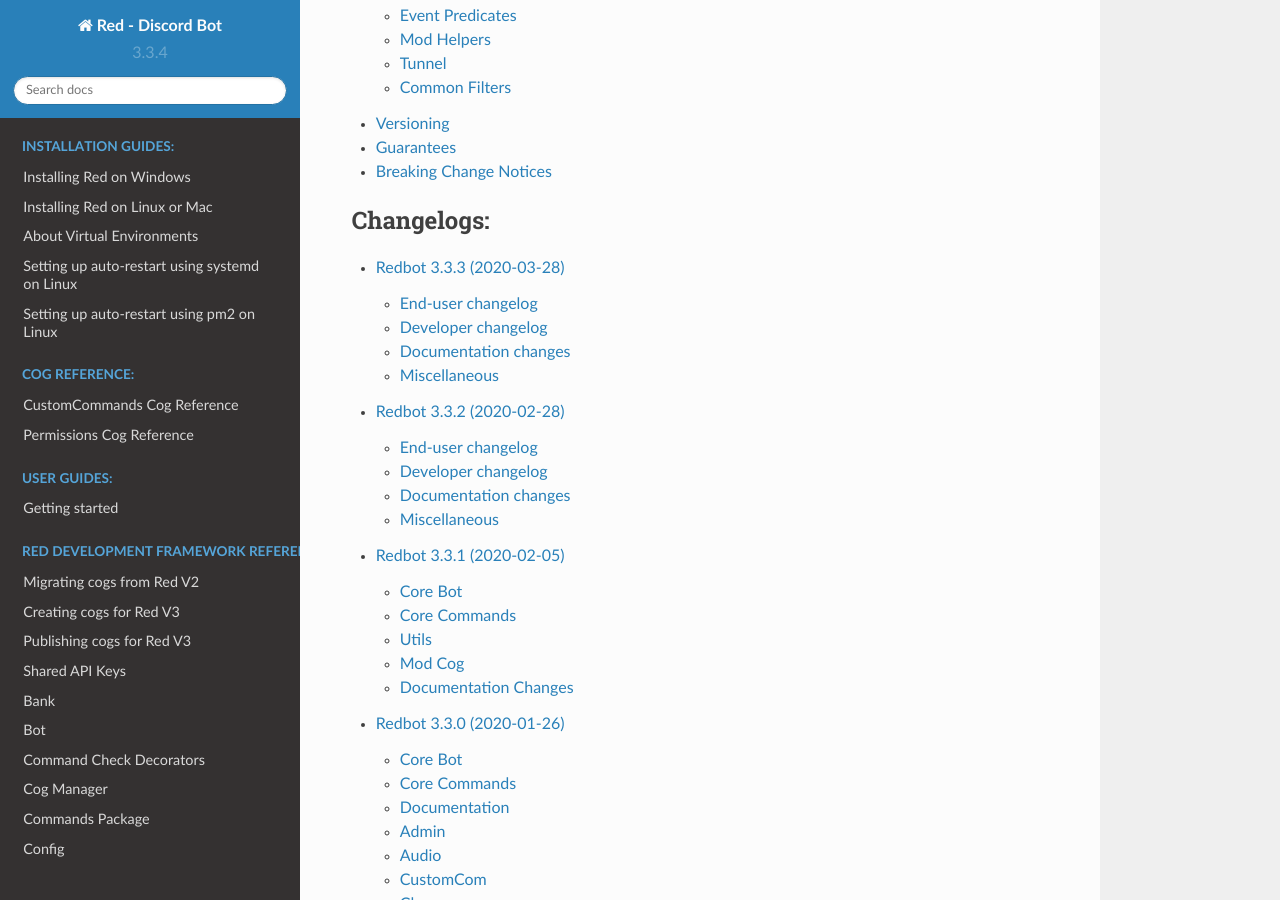
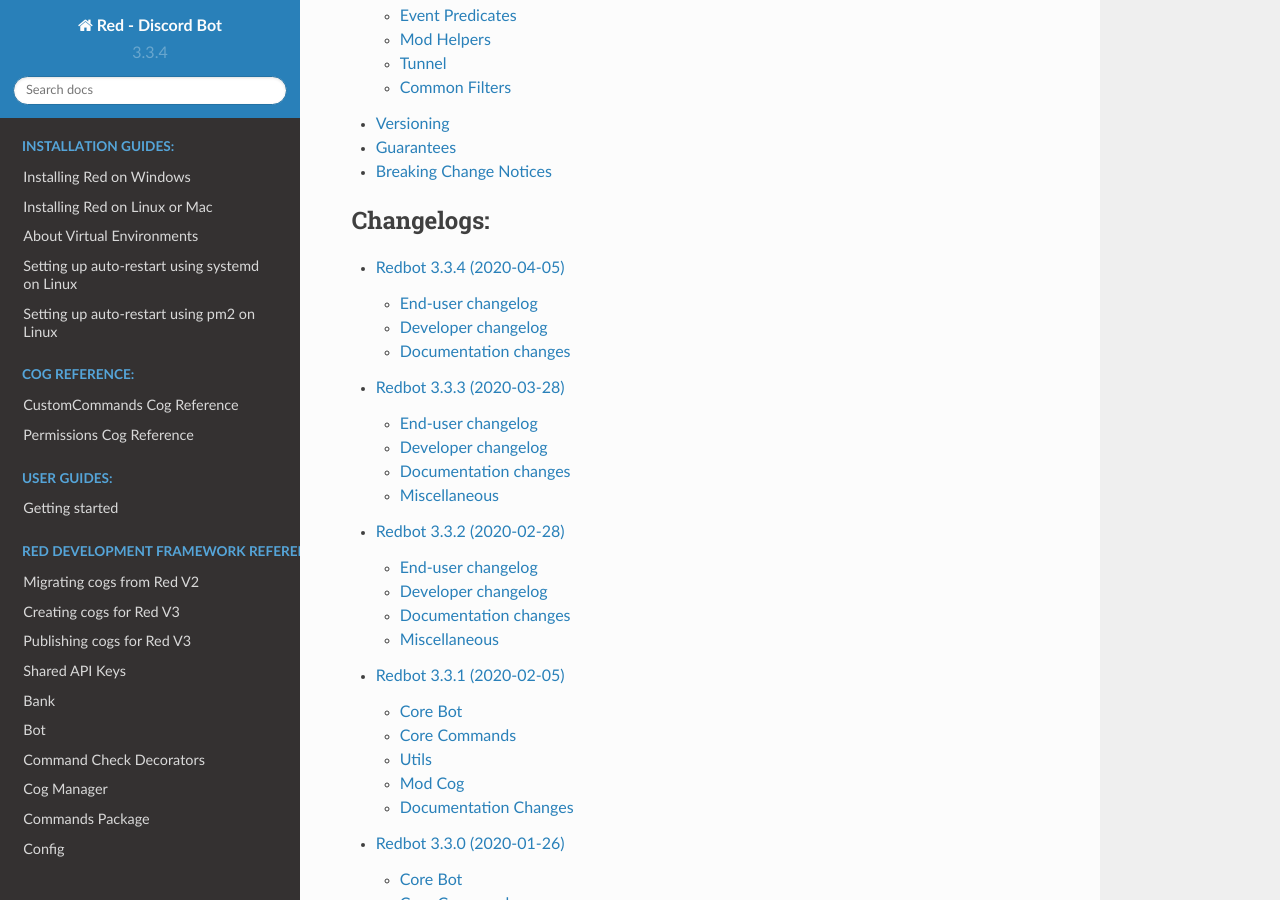
Before and after one commit to Renirous/Red-DiscordBot, a Sphinx documentation site: the page built from docs/index.rst, in a window 1280 px wide and 900 px high, scrolled down 2688 px. Built offline with Sphinx 7.4.7 and the Read the Docs theme 2.0.0, drawn with Linux system fonts in a browser that asks for light colours; the version number is read from the project's files by our own code; some of the changed lines change nothing that is shown.

Commit message:
Red 3.3.4 - Changelog (#3706)
* Add 3.3.4 section

* PR 3710 (issue 3545)

* PR 3708

* PR 3717

* PR 3723

* PR 3707

* Add release date, remove unused section

```diff
--- a/docs/changelog_3_3_0.rst
+++ b/docs/changelog_3_3_0.rst
@@ -1,4 +1,43 @@
 .. 3.3.x Changelogs
+
+Redbot 3.3.4 (2020-04-05)
+=========================
+
+| Thanks to all these amazing people that contributed to this release:
+| :ghuser:`jack1142`, :ghuser:`kennnyshiwa`
+
+End-user changelog
+------------------
+
+Core Bot
+********
+
+- Fixed checks related to bank's global state that were used in commands in Bank, Economy and Trivia cogs (:issue:`3707`)
+
+Alias
+*****
+
+- ``[p]alias add`` now sends an error when command user tries to alias doesn't exist (:issue:`3710`, :issue:`3545`)
+
+Developer changelog
+-------------------
+
+Core Bot
+********
+
+- Bump dependencies, including update to discord.py 1.3.3 (:issue:`3723`)
+
+Utility Functions
+*****************
+
+- `redbot.core.utils.common_filters.filter_invites` now filters ``discord.io/discord.li`` invites links (:issue:`3717`)
+- Fixed false-positives in `redbot.core.utils.common_filters.filter_invites` (:issue:`3717`)
+
+Documentation changes
+---------------------
+
+- Versions of pre-requirements are now included in Windows install guide (:issue:`3708`)
+
 
 Redbot 3.3.3 (2020-03-28)
 =========================
```
